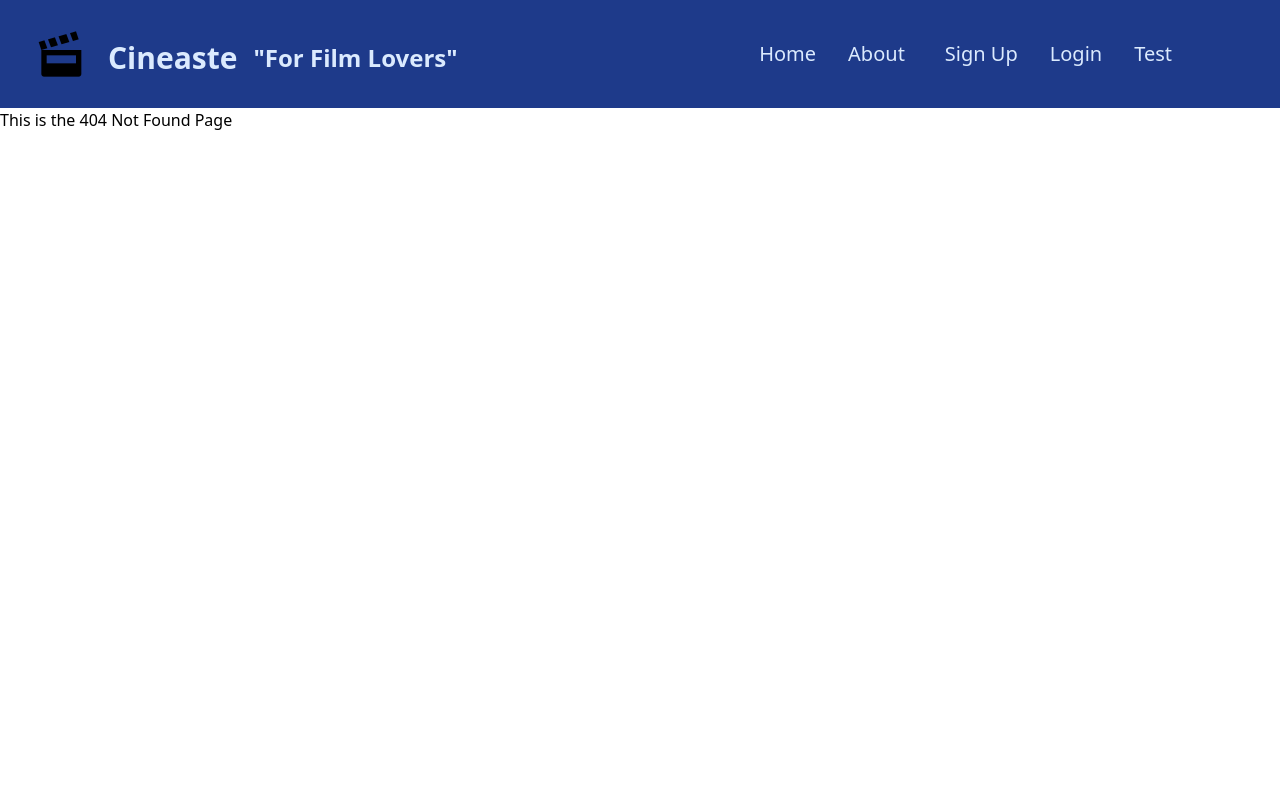
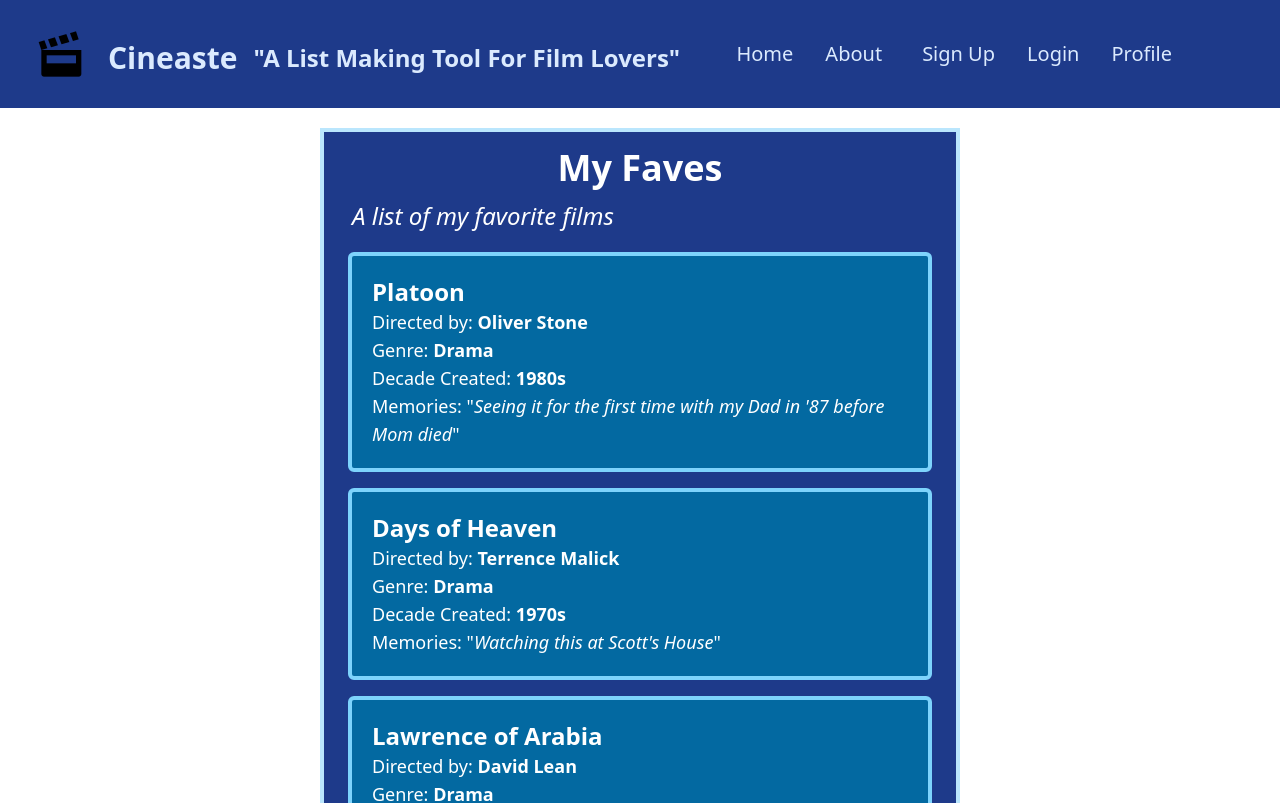
Before and after one commit to papadavis47/cineaste, a React (Create React App) app: page /profile in a window 1280 px wide. Before the commit this address had no page. Shown: the top 803 px of the page. Built offline with nearby package versions, Linux system fonts and the light colour scheme.

Commit message:
Map over a list of lists - in newly created profile page

```diff
--- a/src/App.js
+++ b/src/App.js
@@ -5,7 +5,7 @@ import About from "./pages/About.js";
 import Signup from "./pages/Signup.js";
 import Login from "./pages/Login.js";
 import Forms from "./pages/Forms.js";
-import Test from "./pages/Test.js";
+import Profile from "./pages/Profile.js";
 import Lists from "./pages/Lists.js";
 import NotFound from "./pages/NotFound.js";
 
@@ -20,7 +20,7 @@ function App() {
         <Route path='/login' element={<Login />} />
         <Route path='/lists' element={<Lists />} />
         <Route path='/forms' element={<Forms />} />
-        <Route path='/test' element={<Test />} />
+        <Route path='/profile' element={<Profile />} />
         <Route path='*' element={<NotFound />} />
       </Routes>
     </Router>
--- a/src/components/MovieList/MovieList.js
+++ b/src/components/MovieList/MovieList.js
@@ -2,24 +2,20 @@ import React from "react";
 import Movie from "../Movie";
 import { movies } from "../../data/data.js";
 
-const MovieList = () => {
+const MovieList = (props) => {
+  const { id, title, description, notes } = props;
   return (
-    <div className='flex flex-col w-1/2 p-4 mt-5 bg-blue-900 border-4 border-sky-200'>
+    <div className='flex flex-col w-1/2 p-4 mt-5 bg-blue-900 border-4 border-sky-200' key={id}>
       {/* Line below will be replaced with a prop eventually -title to the list*/}
       <div className='text-white'>
-        <h1 className='mb-3 text-4xl font-bold text-center text-white'>Movies I Love</h1>
-        <h2 className='mb-3 ml-3 text-2xl italic max-width-fit'>
-          This is the list of movies that mean the most to me. Nos is the time for all good men to
-          come to the aid
-        </h2>
+        <h1 className='mb-3 text-4xl font-bold text-center text-white'>{title}</h1>
+        <h2 className='mb-3 ml-3 text-2xl italic max-width-fit'>{description}</h2>
       </div>
       {movies.map((movie) => {
         return <Movie {...movie} />;
       })}
       <div>
-        <p className='my-3 ml-3 text-2xl italic text-white max-width-fit'>
-          "This is the time for all good men to come to the aid of the party."
-        </p>
+        <p className='my-3 ml-3 text-2xl italic text-white max-width-fit'>"{notes}"</p>
       </div>
     </div>
   );
--- a/src/components/NavBar/NavBar.js
+++ b/src/components/NavBar/NavBar.js
@@ -9,7 +9,9 @@ const NavBar = () => {
         <div className='flex items-center py-3 hover:text-blue-50'>
           <img src={logo} alt='logo' className='ml-3' />
           <h1 className='py-3 mt-2 ml-4 text-3xl font-bold'>Cineaste</h1>
-          <h2 className='py-3 mt-2 ml-4 text-2xl font-bold'>"For Film Lovers"</h2>
+          <h2 className='py-3 mt-2 ml-4 text-2xl font-bold'>
+            "A List Making Tool For Film Lovers"
+          </h2>
         </div>
       </Link>
       <nav className='text-xl hover:text-blue-50'>
@@ -27,7 +29,7 @@ const NavBar = () => {
             <Link to='/login'>Login</Link>
           </li>
           <li className='px-3 ml-2'>
-            <Link to='/test'>Test</Link>
+            <Link to='/profile'>Profile</Link>
           </li>
         </ul>
       </nav>
--- /dev/null
+++ b/src/pages/Profile.js
@@ -0,0 +1,15 @@
+import React from "react";
+import MovieList from "../components/MovieList/MovieList.js";
+import { lists } from "../data/data.js";
+
+const Profile = () => {
+  return (
+    <div className='flex flex-col items-center'>
+      {lists.map((list) => {
+        return <MovieList {...list} />;
+      })}
+    </div>
+  );
+};
+
+export default Profile;
--- a/src/pages/Test.js
+++ /dev/null
@@ -1,17 +0,0 @@
-import React from "react";
-// import MovieForm from "../components/MovieForm/MovieForm.js";
-// import ListForm from "../components/ListForm/ListForm.js";
-// import Movie from "../components/Movie/Movie.js";
-import MovieList from "../components/MovieList/MovieList.js";
-
-const Test = () => {
-  return (
-    <div className='flex flex-col items-center'>
-      {/* <MovieForm /> */}
-      {/* <ListForm /> */}
-      <MovieList />
-    </div>
-  );
-};
-
-export default Test;
```
